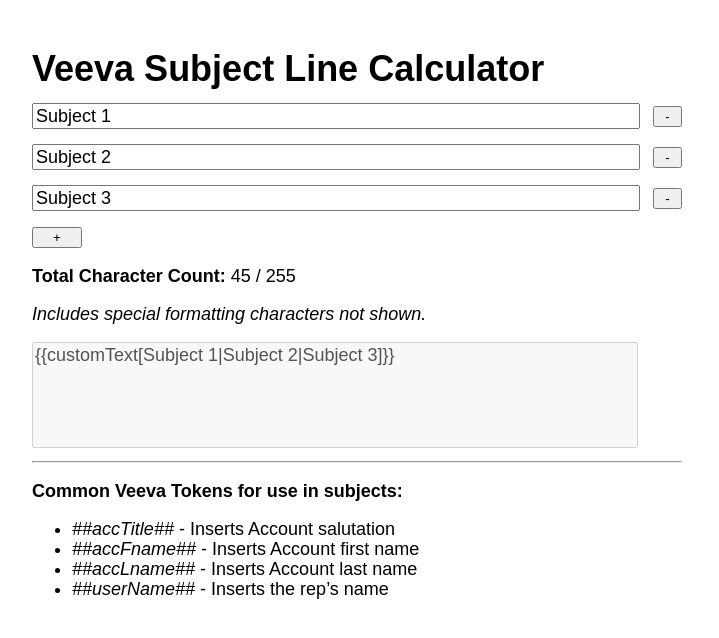
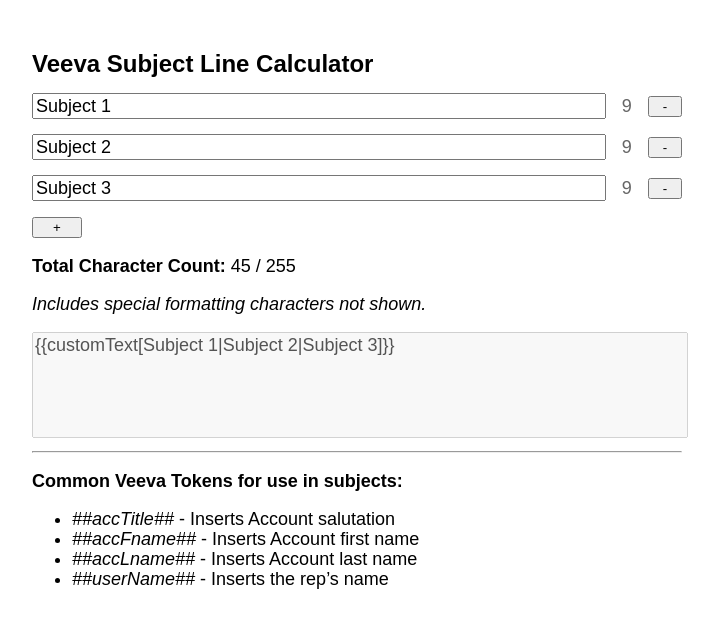
Before and after one commit to princeton10agency/veeva-subject-lines, a Nuxt app: page / in a window 1280 px wide. Shown: the top 638 px of the page, without its empty margins (283-1002 px from the left). Built offline with nearby package versions, Linux system fonts and the light colour scheme.

Commit message:
adds per-line character counts

```diff
--- a/app.vue
+++ b/app.vue
@@ -4,6 +4,7 @@
     <div class="subjects">
       <div class="row" v-bind:key= "subject.id" v-for="subject in subjects">
         <input v-model="subject.msg">
+        <span class="chars">{{subject.msg.length}}</span>
         <button class="remove" @click="removeSubject(subject.id)">-</button>
       </div>
       <button class="add" @click="addSubject">+</button>
@@ -37,10 +38,7 @@
   },
   computed: {
     characters () {
-      let charCount = this.subjects.reduce(function(charCount, item) {
-        return charCount + item.msg.length;
-      }, 0)
-      return this.charsBase + this.subjects.length - 1 + charCount
+      return this.token.length
     },
     token () {
       let s = this.subjects.map(function(subject) {
@@ -80,6 +78,11 @@
   font-family: arial, sans-serif;
 }
 
+h1 {
+  font-size: 24px;
+  line-height: 26px;
+}
+
 input {
   font-size: 18px;
   line-height: 20px;
@@ -91,7 +94,7 @@
   font-size: 18px;
   line-height: 20px;
   font-family: arial, sans-serif;
-  width: calc(100% - 50px);
+  width: calc(100%);
   height: 100px;
   resize: none;
 }
@@ -104,8 +107,14 @@
   padding-bottom: 15px;
 }
 
+.chars {
+  width: 45px;
+  text-align: center;
+  color: #666;
+}
 .remove {
-  width: 29px;
+  width: 35px;
+  text-align: center;
 }
 
 .add {
```
